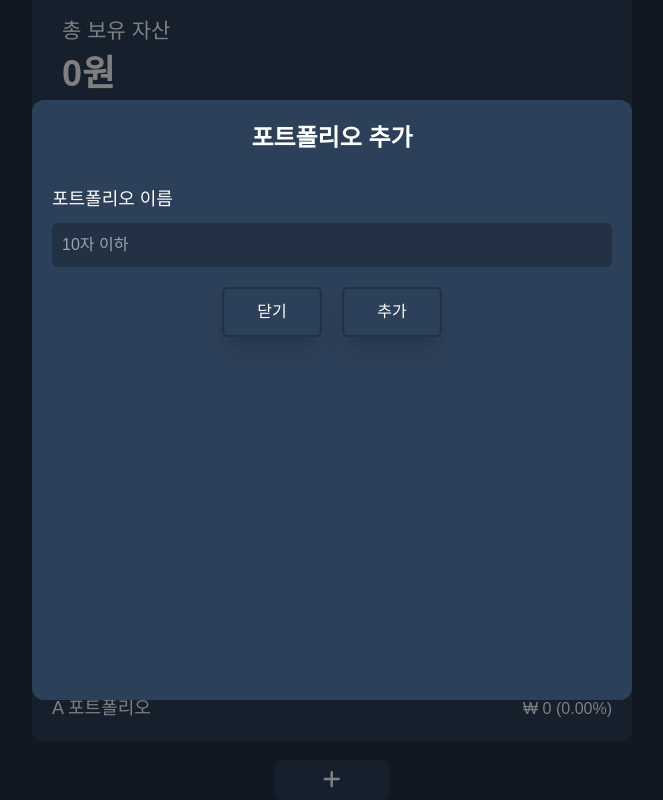
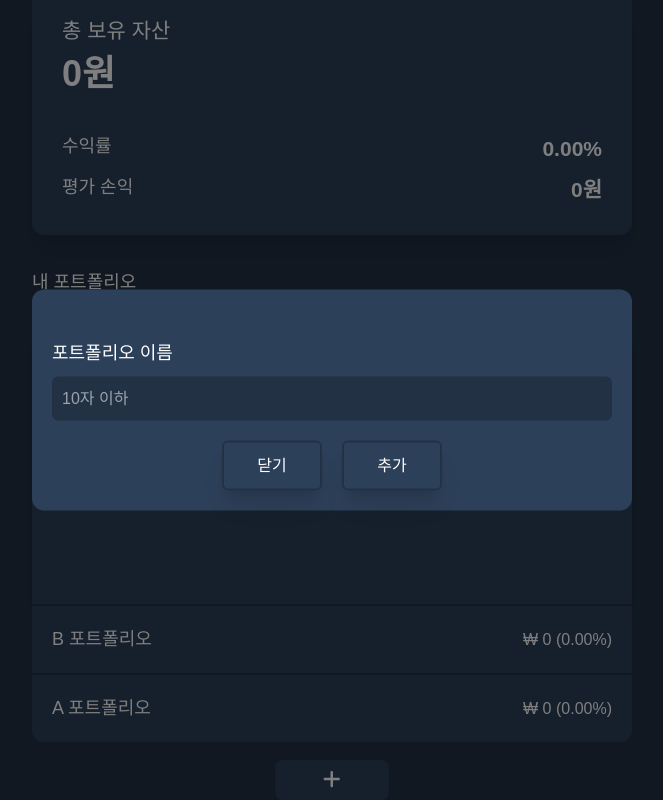
Before and after one commit to crewd/my-asset, a React (Vite) app: page /portfolio in a window 1280 px wide. Both pictures are taken after a click on the button 640 px from the left and 895 px from the top of the page. Shown: the whole page, without its empty margins (308-971 px from the left). Built offline with nearby package versions, Linux system fonts and the light colour scheme; no server answers.

Commit message:
feat: stockStore remove 추가

```diff
--- a/src/components/portfolio/AddPortfolio.tsx
+++ b/src/components/portfolio/AddPortfolio.tsx
@@ -18,8 +18,7 @@ const AddPortfolio = ({ cancel }: { cancel: () => void }) => {
   return (
     <ModalPortal>
       <div className="fixed top-0 left-0 bottom-0 right-0 bg-[rgba(0,0,0,0.5)] before:absolute before:top-0 before:left-0 before:bottom-0 before:right-0 before:content-none">
-        <div className="absolute top-[50%] left-[50%] p-[20px] w-[80%] translate-x-[-50%] translate-y-[-50%] max-w-[600px] sm:h-[600px] h-[500px] bg-secondary rounded-xl">
-          <h2 className="text-xl font-bold text-center">포트폴리오 추가</h2>
+        <div className="absolute top-[50%] left-[50%] p-[20px] w-[80%] translate-x-[-50%] translate-y-[-50%] max-w-[600px] bg-secondary rounded-xl">
           <div className="my-[20px]">
             <p className="py-[10px] text-md">포트폴리오 이름</p>
             <input
--- a/src/util/stock.ts
+++ b/src/util/stock.ts
@@ -8,6 +8,7 @@ export const stockStore = {
     localStorage.setItem(name, JSON.stringify(portfolio));
   },
   get: (name: string) => localStorage.getItem(name),
+  remove: (key: string) => localStorage.removeItem(key),
   get allStock() {
     return localStorage;
   },
```
